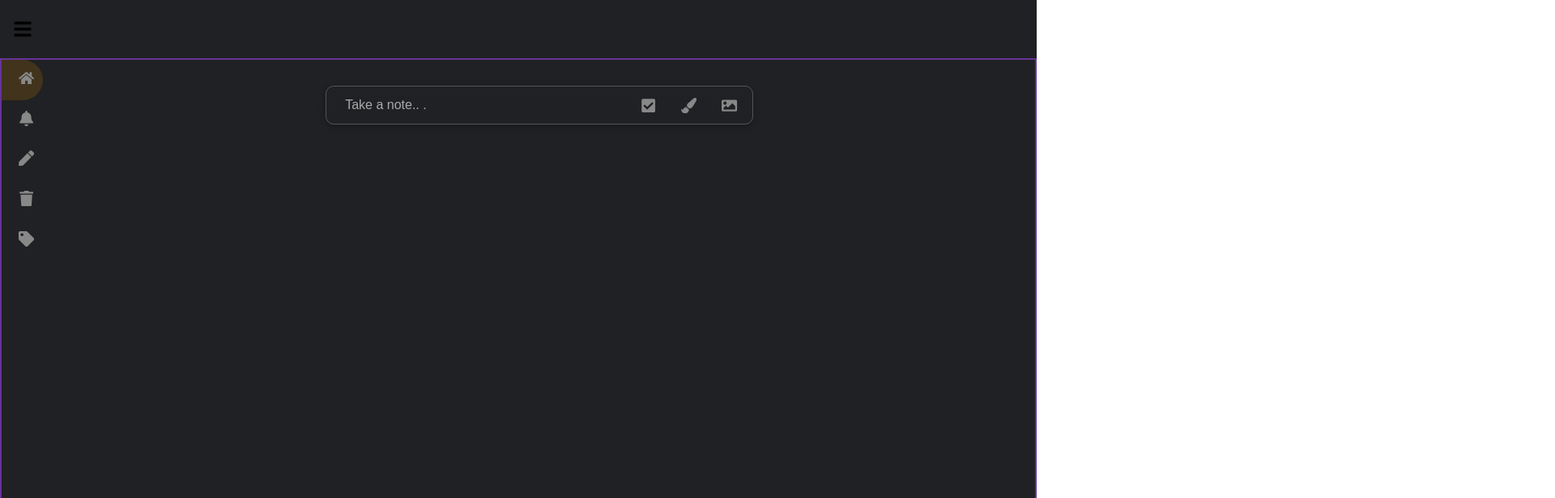
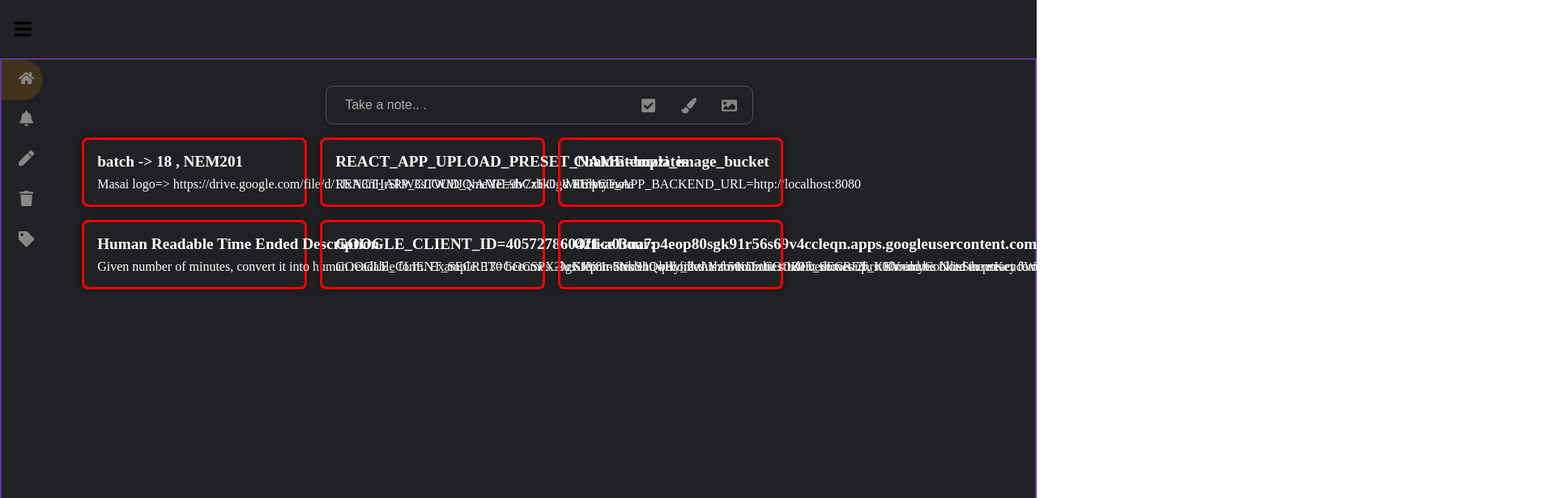
Before and after one commit to IntriguedSayan/Google-Keep-Clone, a React (Vite) app in the folder project/: page / in a window 1280 px wide. Shown: the top 616 px of the page at 81% size, 1920 px wide, since content can reach past the window. Built offline with nearby package versions, Linux system fonts and the light colour scheme.

Commit message:
feat: notes section onprogess

```diff
--- a/project/src/components/NoteContainer.tsx
+++ b/project/src/components/NoteContainer.tsx
@@ -2,6 +2,7 @@ import React from 'react'
 import { SingleNote } from './SingleNote';
 
 // notesData.js
+import "./NotesContainer.css";
 
 export const notes = [
     {
--- a/project/src/components/SingleNote.css
+++ b/project/src/components/SingleNote.css
@@ -1,18 +1,22 @@
 .single_note {
-    background-color: #2c2c2c;
+  border: 3px solid red;
+  background-color: transparent;
   color: #fff;
   padding: 1rem;
   border-radius: 0.5rem;
   box-shadow: 0 0 10px rgba(0, 0, 0, 0.5);
-    width: 20rem;
+  width: 15rem;
 }
 
 .single_note h3 {
   margin: 0;
   font-size: 1.2rem;
+  white-space: nowrap;
+  text-overflow: ellipsis;
 }
 
 .single_note p {
   margin: 0.5rem 0 0;
-    white-space: pre-wrap;
+  white-space: nowrap;
+  text-overflow: ellipsis;
 }
--- a/project/src/components/SingleNote.tsx
+++ b/project/src/components/SingleNote.tsx
@@ -9,9 +9,9 @@ interface SingleNoteProps {
 
 const SingleNote:React.FC<SingleNoteProps> = ({title, content}) => {
   return (
-    <div className='single-note'>
+    <div className='single_note'>
         <h3>{title}</h3>
-        <h4>{content}</h4>
+        <p>{content}</p>
     </div>
   )
 }
--- a/project/src/pages/Notes.tsx
+++ b/project/src/pages/Notes.tsx
@@ -1,6 +1,7 @@
 import React, { useState } from "react";
 import { CustomInput } from "../components/CustomInput";
 import { DoubleInput } from "../components/DoubleInput";
+import { NoteContainer } from "../components/NoteContainer";
 
 const Notes: React.FC = () => {
   const [clicked, setClicked] = useState<boolean>(false);
@@ -19,7 +20,7 @@ const Notes: React.FC = () => {
         )}
       </div>
       <div>
-
+        <NoteContainer/>
       </div>
     </>
   );
```
Lines whose indentation alone changed are shown as unchanged.
